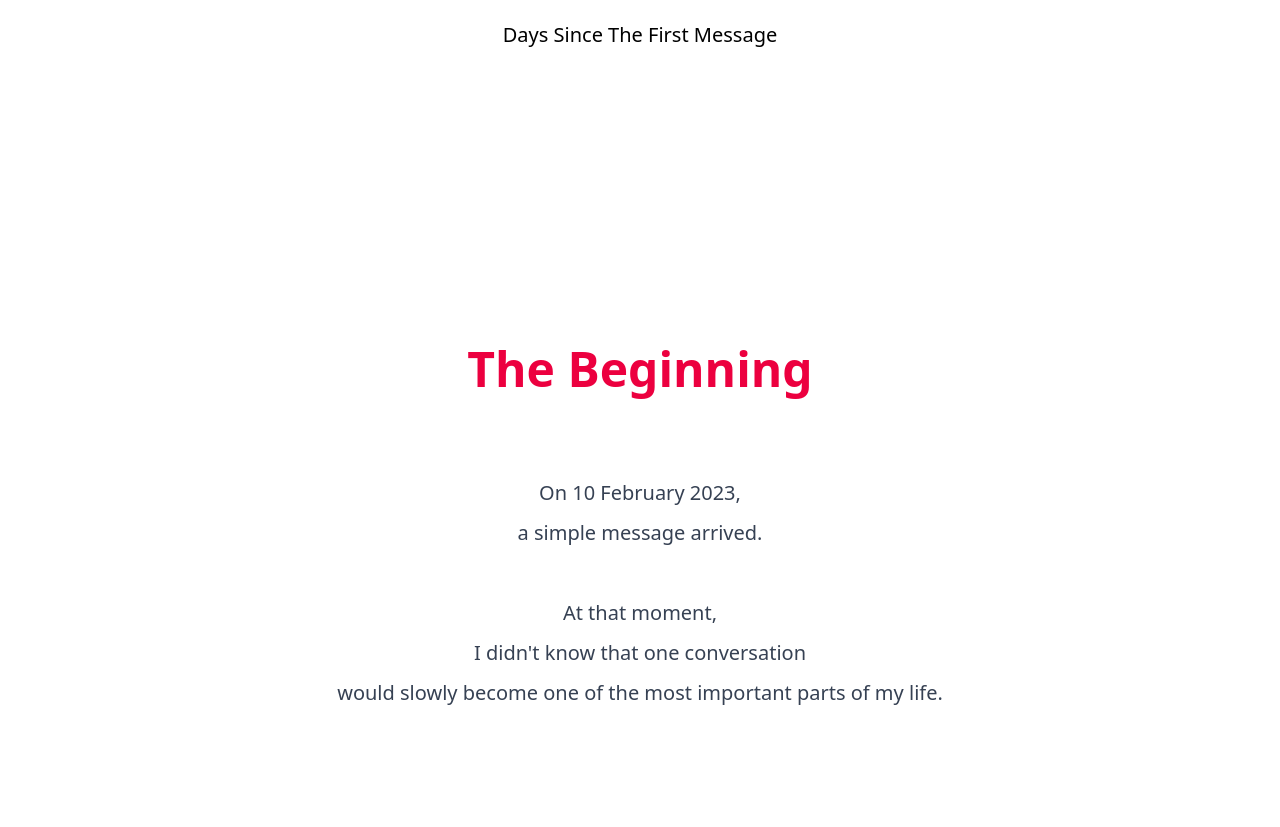
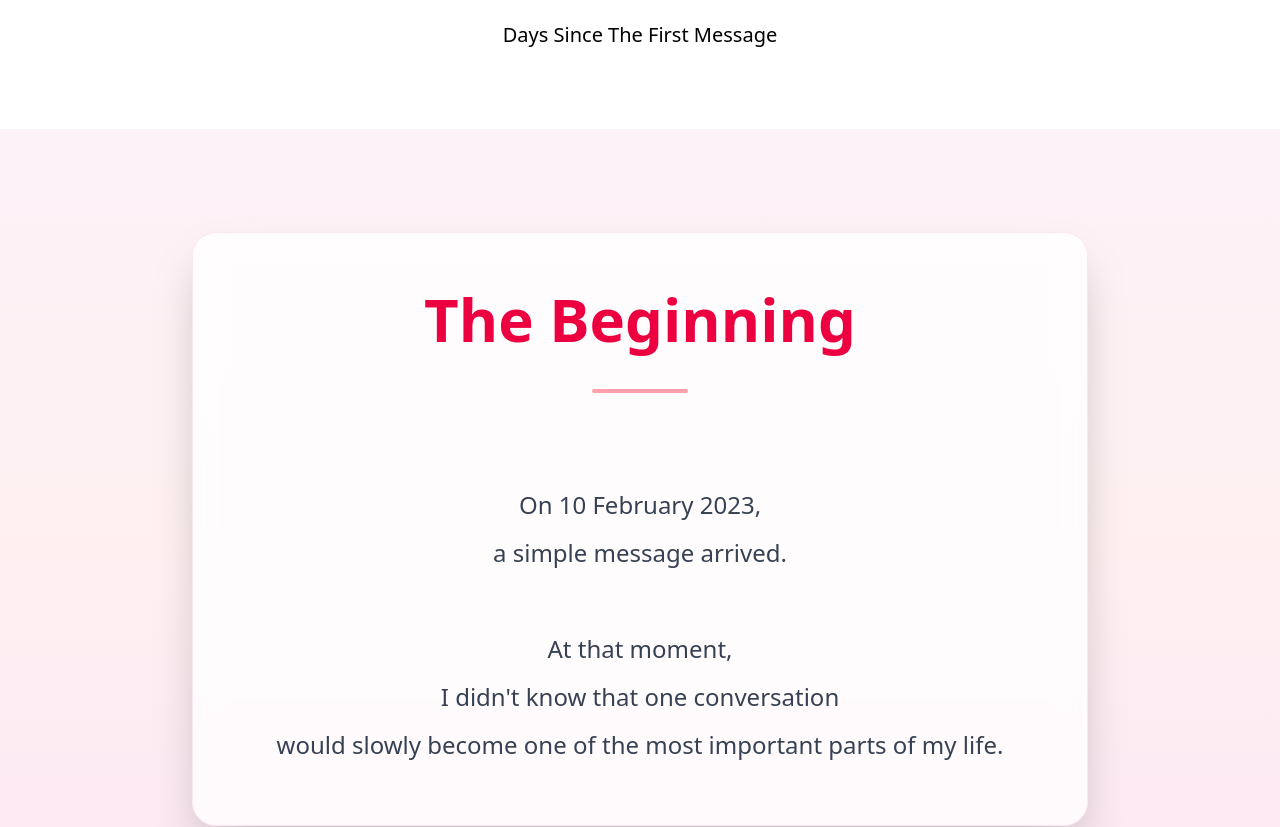
Before and after one commit to lovarajunaiduyalla11-ctrl/birthday-website, a Next.js app: page / in a window 1280 px wide. Shown: the part 1007-1834 px from the top of the page. Built offline with nearby package versions, Linux system fonts and the light colour scheme.

Commit message:
Update StorySection.tsx

```diff
--- a/components/StorySection.tsx
+++ b/components/StorySection.tsx
@@ -13,22 +13,37 @@ export default function StorySection({
 }: Props) {
 return (
 <motion.section
-      className="min-h-screen flex items-center justify-center px-6 py-20"
+className="min-h-screen flex items-center justify-center px-6 py-20 bg-gradient-to-b from-pink-50 via-rose-50 to-pink-100"
 initial={{ opacity: 0 }}
 whileInView={{ opacity: 1 }}
 transition={{ duration: 1 }}
+viewport={{ once: true }}
 >
-      <div className="max-w-3xl text-center">
+<motion.div
+initial={{ y: 80, opacity: 0 }}
+whileInView={{ y: 0, opacity: 1 }}
+transition={{ duration: 0.8 }}
+viewport={{ once: true }}
+className="max-w-4xl w-full"
+>
 
-        <h2 className="text-4xl md:text-5xl font-bold mb-10 text-rose-600">
+
+    <div className="bg-white/80 backdrop-blur-lg rounded-3xl shadow-2xl border border-pink-100 p-8 md:p-14">
+
+      <h2 className="text-4xl md:text-6xl font-bold mb-10 text-center text-rose-600">
         {title}
       </h2>
 
-        <p className="text-xl leading-10 whitespace-pre-line text-gray-700">
+      <div className="w-24 h-1 bg-rose-300 mx-auto mb-10 rounded-full" />
+
+      <p className="text-xl md:text-2xl leading-10 md:leading-[3rem] whitespace-pre-line text-gray-700 text-center">
         {text}
       </p>
 
     </div>
+
+  </motion.div>
 </motion.section>
+
 );
 }
```
Lines whose indentation alone changed are shown as unchanged.
